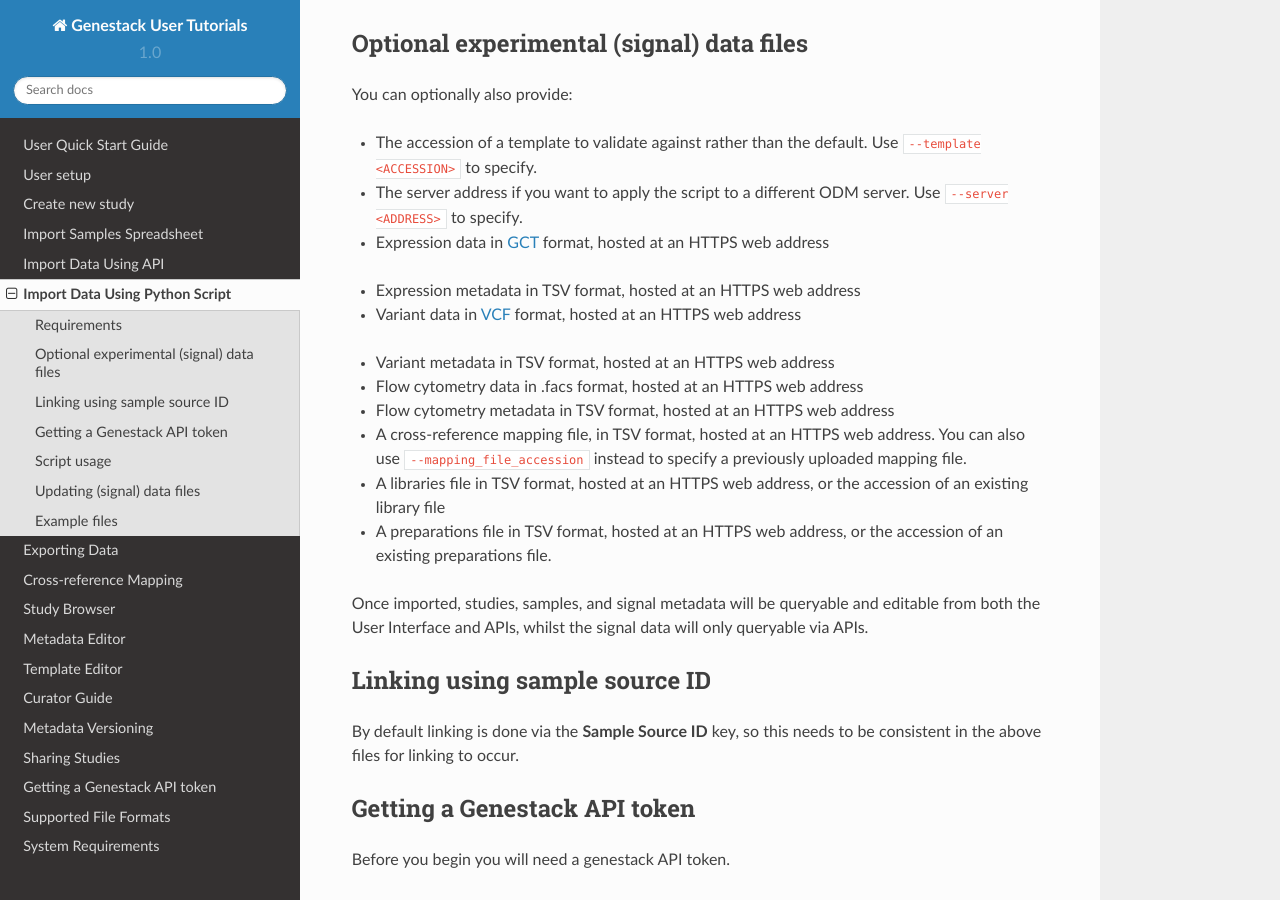
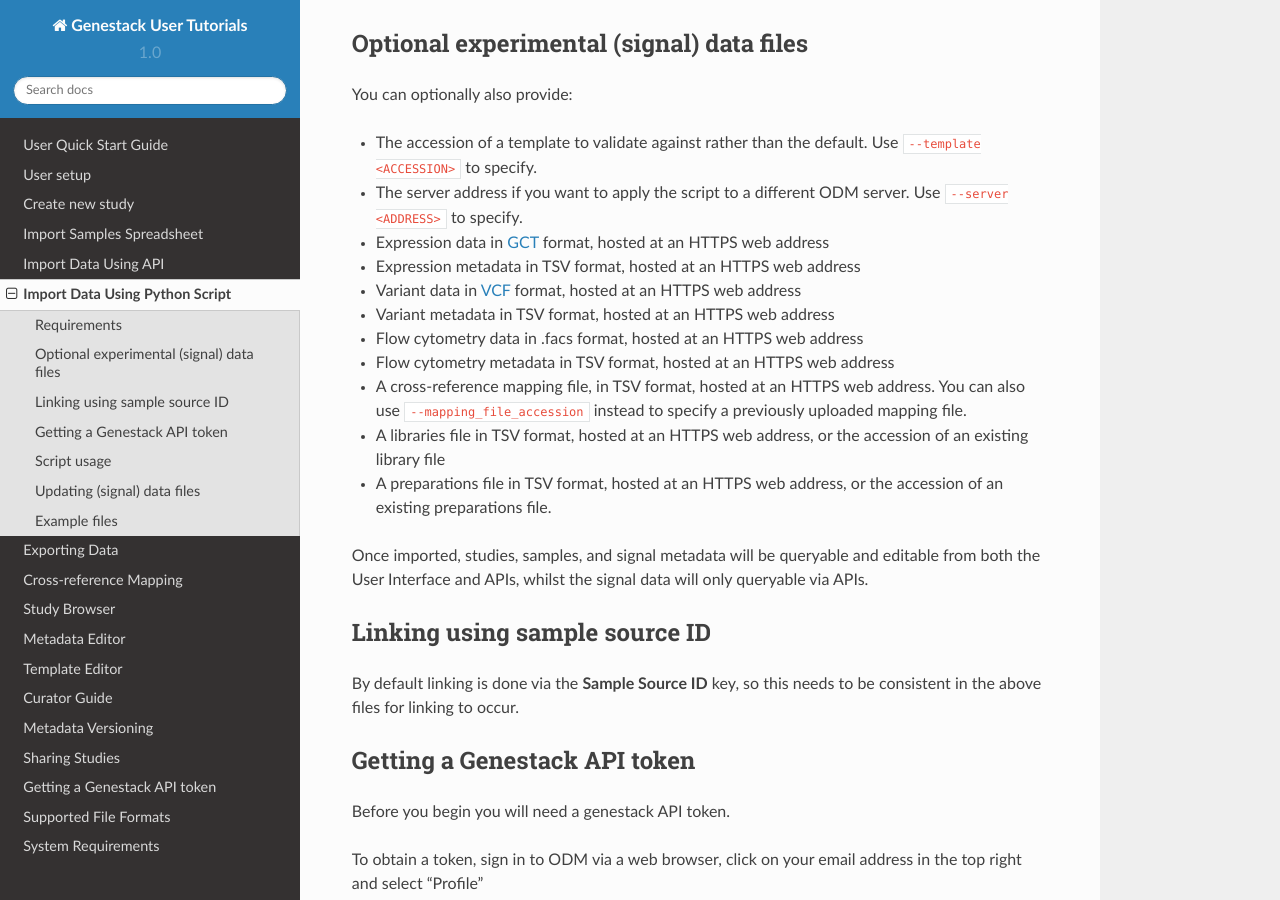
Before and after one commit to genestack/user-guide, a Sphinx documentation site: the page built from source/doc-odm-user-guide/import-data-using-python-script.rst, in a window 1280 px wide and 900 px high, scrolled down 501 px. Built offline with Sphinx 7.4.7 and the Read the Docs theme 2.0.0, drawn with Linux system fonts in a browser that asks for light colours.

```diff
--- a/source/doc-odm-user-guide/import-data-using-python-script.rst
+++ b/source/doc-odm-user-guide/import-data-using-python-script.rst
@@ -1,67 +1,67 @@
 Import Data Using Python Script
 +++++++++++++++++++++++++++++++
 
-This page demonstrates how to use the python load&link script to input data into ODM. Please note that you need to be a member of the curator group in ODM to be able to import and edit data in ODM.
+This page demonstrates how to use the python load&link script to input data
+into ODM. Please note that you need to be a member of the curator group in ODM
+to be able to import and edit data in ODM.
 
 Requirements
 ------------
 
 You need to have:
 
-- The load&link python script itself (this will be provided soon or can be requested)
-
+- The load&link python script itself (this will be provided soon or can be
+  requested)
 - A Genestack API token
-
-- Either a Study file containing metadata about the study in TSV format, hosted at an HTTPS web address, OR the accession of an existing study in ODM that you will add files to.
-
-- A Samples file containing metadata about the samples in TSV format, hosted at an HTTPS web address
+- Either a Study file containing metadata about the study in TSV format, hosted
+  at an HTTPS web address, OR the accession of an existing study in ODM that
+  you will add files to.
+- A Samples file containing metadata about the samples in TSV format, hosted at
+  an HTTPS web address
 
 Optional experimental (signal) data files
 -----------------------------------------
 
 You can optionally also provide:
 
-- The accession of a template to validate against rather than the default. Use ``--template <ACCESSION>`` to specify.
+- The accession of a template to validate against rather than the default. Use
+  ``--template <ACCESSION>`` to specify.
+- The server address if you want to apply the script to a different ODM server.
+  Use ``--server <ADDRESS>`` to specify.
+- Expression data in GCT_ format, hosted at an HTTPS web address
+- Expression metadata in TSV format, hosted at an HTTPS web address
+- Variant data in VCF_ format, hosted at an HTTPS web address
+- Variant metadata in TSV format, hosted at an HTTPS web address
+- Flow cytometry data in .facs format, hosted at an HTTPS web address
+- Flow cytometry metadata in TSV format, hosted at an HTTPS web address
+- A cross-reference mapping file, in TSV format, hosted at an HTTPS web
+  address. You can also use ``--mapping_file_accession`` instead to specify a
+  previously uploaded mapping file.
+- A libraries file in TSV format, hosted at an HTTPS web address, or the
+  accession of an existing library file
+- A preparations file in TSV format, hosted at an HTTPS web address, or the
+  accession of an existing preparations file.
 
-- The server address if you want to apply the script to a different ODM server.  Use ``--server <ADDRESS>`` to specify.
-
-- Expression data in GCT_ format, hosted at an HTTPS web address
-
-.. _GCT: https://software.broadinstitute.org/cancer/software/gsea/wiki/index.php/Data_formats#GCT:_Gene_Cluster_Text_file_format_.28.2A.gct.29
-
-- Expression metadata in TSV format, hosted at an HTTPS web address
-
-- Variant data in VCF_ format, hosted at an HTTPS web address
+Once imported, studies, samples, and signal metadata will be queryable and
+editable from both the User Interface and APIs, whilst the signal data will
+only queryable via APIs.
 
 .. _VCF: https://samtools.github.io/hts-specs/VCFv4.2.pdf
-
-- Variant metadata in TSV format, hosted at an HTTPS web address
-
-- Flow cytometry data in .facs format, hosted at an HTTPS web address
-
-- Flow cytometry metadata in TSV format, hosted at an HTTPS web address
-
-- A cross-reference mapping file, in TSV format, hosted at an HTTPS web address. You can also use ``--mapping_file_accession`` instead to specify a previously uploaded mapping file.
-
-- A libraries file in TSV format, hosted at an HTTPS web address, or the accession of an existing library file
-
-- A preparations file in TSV format, hosted at an HTTPS web address, or the accession of an existing preparations file.
-
-Once imported, studies, samples, and signal metadata will be queryable and editable from both the User Interface and
-APIs, whilst the signal data will only queryable via APIs.
+.. _GCT: https://software.broadinstitute.org/cancer/software/gsea/wiki/index.php/Data_formats#GCT:_Gene_Cluster_Text_file_format_.28.2A.gct.29
 
 Linking using sample source ID
 ------------------------------
 
-By default linking is done via the **Sample Source ID** key, so this needs to be consistent in the above files for linking to occur.
-
+By default linking is done via the **Sample Source ID** key, so this needs to
+be consistent in the above files for linking to occur.
 
 Getting a Genestack API token
 -----------------------------
 
 Before you begin you will need a genestack API token.
 
-To obtain a token, sign in to ODM via a web browser, click on your email address in the top right and select "Profile"
+To obtain a token, sign in to ODM via a web browser, click on your email
+address in the top right and select "Profile"
 
 .. image:: images/import_data_script_profile.png
    :scale: 50 %
@@ -101,7 +101,10 @@ Optionally include data files by appending any or all of the following to the ab
 Updating (signal) data files
 ----------------------------
 
-To update a signal data file (e.g. GCT, VCF file) rather than adding another data file, append the accession of the data file to be updated in square brackets to the URL of the data file import. Existing study and sample accessions must be supplied. See the example below:
+To update a signal data file (e.g. GCT, VCF file) rather than adding another
+data file, append the accession of the data file to be updated in square
+brackets to the URL of the data file import. Existing study and sample
+accessions must be supplied. See the example below:
 
 .. literalinclude:: import-data-script-7.py
 
@@ -111,35 +114,23 @@ Example files
 The following are some example files to illustrate file formats:
 
 - `Test_1000g.study.tsv`_, a tab-delimited file of the study attributes
-
-.. _`Test_1000g.study.tsv`: https://s3.amazonaws.com/bio-test-data/odm/Test_1000g/Test_1000g.study.tsv
-
 - `Test_1000g.samples.tsv`_, a tab-delimited file of sample attributes.
-
-.. _`Test_1000g.samples.tsv`: https://s3.amazonaws.com/bio-test-data/odm/Test_1000g/Test_1000g.samples.tsv
-
-
 - `Test_1000g.gct`_, a GCT_ file of expression data from multiple sequencing runs
-
-.. _`Test_1000g.gct`: https://s3.amazonaws.com/bio-test-data/odm/Test_1000g/Test_1000g.gct
-.. _GCT: https://software.broadinstitute.org/cancer/software/gsea/wiki/index.php/Data_formats#GCT:_Gene_Cluster_Text_file_format_.28.2A.gct.29
-
-
 - `Test_1000g.gct.tsv`_, a tab-separated file that describes the expression data
-
-.. _Test_1000g.gct.tsv: https://s3.amazonaws.com/bio-test-data/odm/Test_1000g/Test_1000g.gct.tsv
-
-
 - `Test_1000g.vcf`_, a VCF_ file of variant data from multiple sequencing runs
-
-.. _`Test_1000g.vcf`: https://s3.amazonaws.com/bio-test-data/odm/Test_1000g/Test_1000g.vcf
-.. _VCF: https://samtools.github.io/hts-specs/VCFv4.2.pdf
-
-
 - `Test_1000g.vcf.tsv`_, a tab-separated file that describes the variant data
 
+.. _GCT: https://software.broadinstitute.org/cancer/software/gsea/wiki/index.php/Data_formats#GCT:_Gene_Cluster_Text_file_format_.28.2A.gct.29
+.. _Test_1000g.gct.tsv: https://s3.amazonaws.com/bio-test-data/odm/Test_1000g/Test_1000g.gct.tsv
 .. _Test_1000g.vcf.tsv: https://s3.amazonaws.com/bio-test-data/odm/Test_1000g/Test_1000g.vcf.tsv
+.. _VCF: https://samtools.github.io/hts-specs/VCFv4.2.pdf
+.. _`Test_1000g.gct`: https://s3.amazonaws.com/bio-test-data/odm/Test_1000g/Test_1000g.gct
+.. _`Test_1000g.samples.tsv`: https://s3.amazonaws.com/bio-test-data/odm/Test_1000g/Test_1000g.samples.tsv
+.. _`Test_1000g.study.tsv`: https://s3.amazonaws.com/bio-test-data/odm/Test_1000g/Test_1000g.study.tsv
+.. _`Test_1000g.vcf`: https://s3.amazonaws.com/bio-test-data/odm/Test_1000g/Test_1000g.vcf
 
-Run the script with the above by typing the following (inserting your token instead of [token], note you may need to escape or quote strings depending on your specific command line interface):
+Run the script with the above by typing the following (inserting your token
+instead of [token], note you may need to escape or quote strings depending on
+your specific command line interface):
 
 .. literalinclude:: import-data-script-5.py
```
